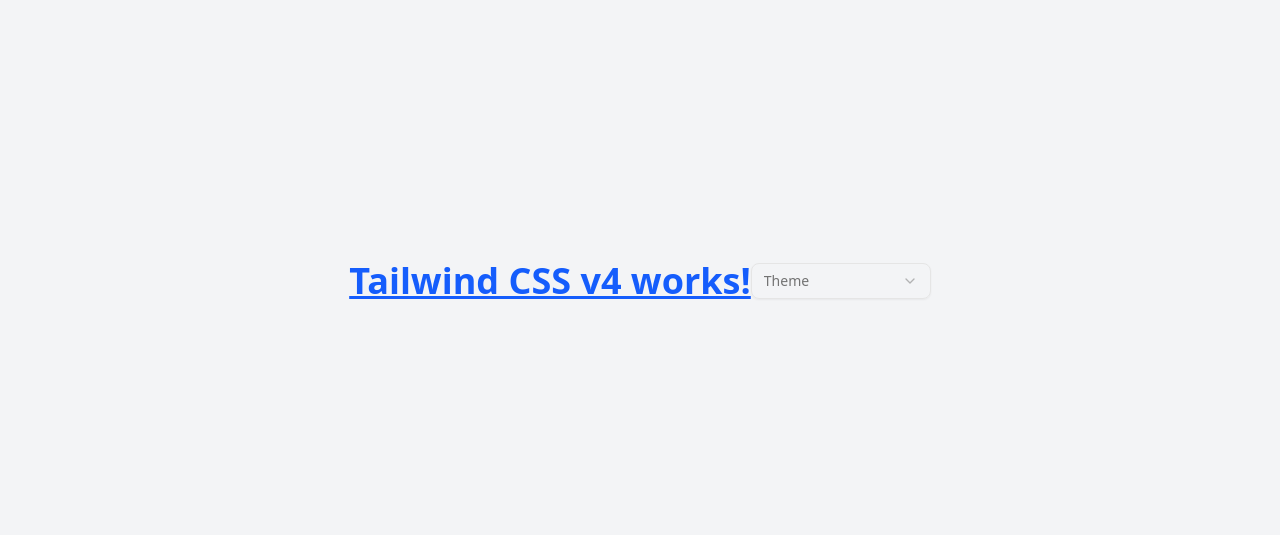
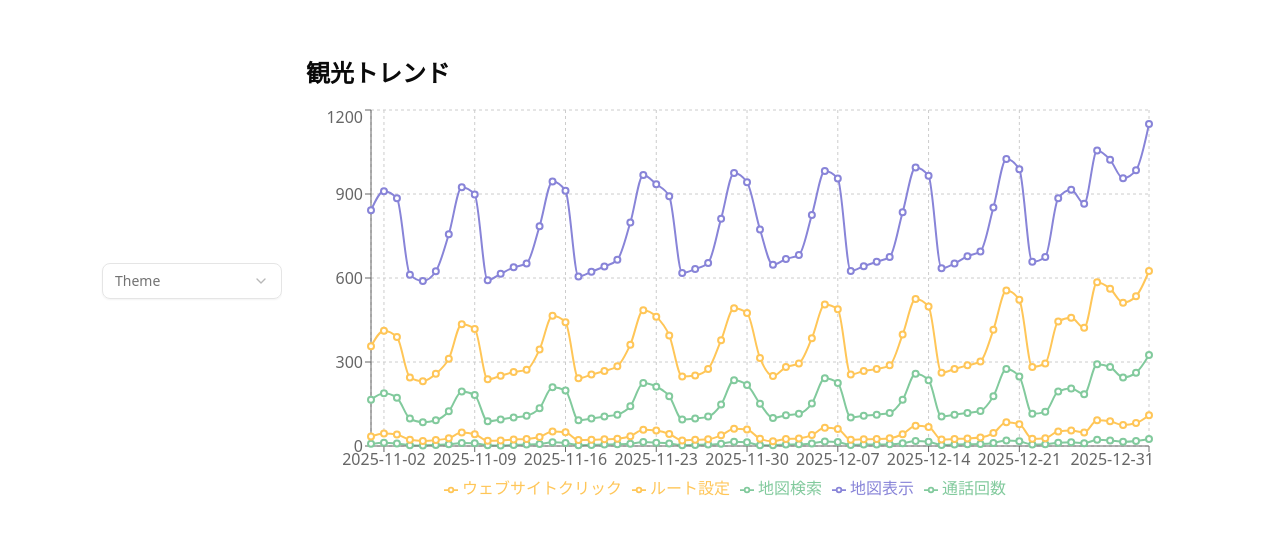
Before and after one commit to binc-dev/fukui-kanko-trend-report, a React (Vite) app: page / in a window 1280 px wide. Shown: the part 119-654 px from the top of the page. Built offline with nearby package versions, Linux system fonts and the light colour scheme.

Commit message:
ダミーデータを追加しグラフを表示してみた

```diff
--- a/package.json
+++ b/package.json
@@ -15,14 +15,17 @@
     "class-variance-authority": "^0.7.1",
     "clsx": "^2.1.1",
     "lucide-react": "^0.562.0",
+    "papaparse": "^5.5.3",
     "react": "^19.2.0",
     "react-dom": "^19.2.0",
+    "recharts": "^3.6.0",
     "tailwind-merge": "^3.4.0",
     "tailwindcss": "^4.1.18"
   },
   "devDependencies": {
     "@eslint/js": "^9.39.1",
     "@types/node": "^24.10.1",
+    "@types/papaparse": "^5.5.2",
     "@types/react": "^19.2.5",
     "@types/react-dom": "^19.2.3",
     "@vitejs/plugin-react": "^5.1.1",
--- a/src/App.tsx
+++ b/src/App.tsx
@@ -5,14 +5,42 @@
   SelectTrigger,
   SelectValue,
 } from "@/components/ui/select"
+import { LineChart, Line, XAxis, YAxis, CartesianGrid, Tooltip, Legend, ResponsiveContainer } from 'recharts'
+import Papa from 'papaparse'
+import { useEffect, useState } from 'react'
+
+type DataPoint = {
+  area: string
+  date: string
+  map_views: number
+  map_searches: number
+  directions: number
+  calls: number
+  website_clicks: number
+  post_count: number
+  avg_rating: number
+}
 
 function App() {
+  const [data, setData] = useState<DataPoint[]>([])
+  console.log(data)
+
+  useEffect(() => {
+    fetch('/data/katuyama.csv')
+      .then(response => response.text())
+      .then(csvText => {
+        Papa.parse(csvText, {
+          header: true,
+          dynamicTyping: true,
+          complete: (results) => {
+            setData(results.data as DataPoint[])
+          }
+        })
+      })
+  }, [])
 
   return (
-    <div className="flex min-h-screen items-center justify-center bg-gray-100">
-      <h1 className="text-4xl font-bold text-blue-600 underline">
-        Tailwind CSS v4 works!
-      </h1>
+    <div className="flex min-h-screen items-center justify-center bg-white">
       <Select>
         <SelectTrigger className="w-[180px]">
           <SelectValue placeholder="Theme" />
@@ -23,6 +51,24 @@
           <SelectItem value="system">System</SelectItem>
         </SelectContent>
       </Select>
+
+      <div className="w-full max-w-4xl rounded-lg bg-white p-6">
+        <h2 className="mb-4 text-2xl font-semibold">観光トレンド</h2>
+        <ResponsiveContainer width="100%" height={400}>
+          <LineChart data={data}>
+            <CartesianGrid strokeDasharray="3 3" />
+            <XAxis dataKey="date" />
+            <YAxis />
+            <Tooltip />
+            <Legend />
+            <Line type="monotone" dataKey="map_views" name="地図表示" stroke="#8884d8" strokeWidth={2} />
+            <Line type="monotone" dataKey="directions" name="地図検索" stroke="#82ca9d" strokeWidth={2} />
+            <Line type="monotone" dataKey="map_searches" name="ルート設定" stroke="#ffc658" strokeWidth={2} />
+            <Line type="monotone" dataKey="calls" name="通話回数" stroke="#82ca9d" strokeWidth={2} />
+            <Line type="monotone" dataKey="website_clicks" name="ウェブサイトクリック" stroke="#ffc658" strokeWidth={2} />
+          </LineChart>
+        </ResponsiveContainer>
+      </div>
     </div>
   )
 }
```
Also changed, not shown: public/data/katuyama.csv (added), 1 other file (tests, documents, lock files or other folders).
